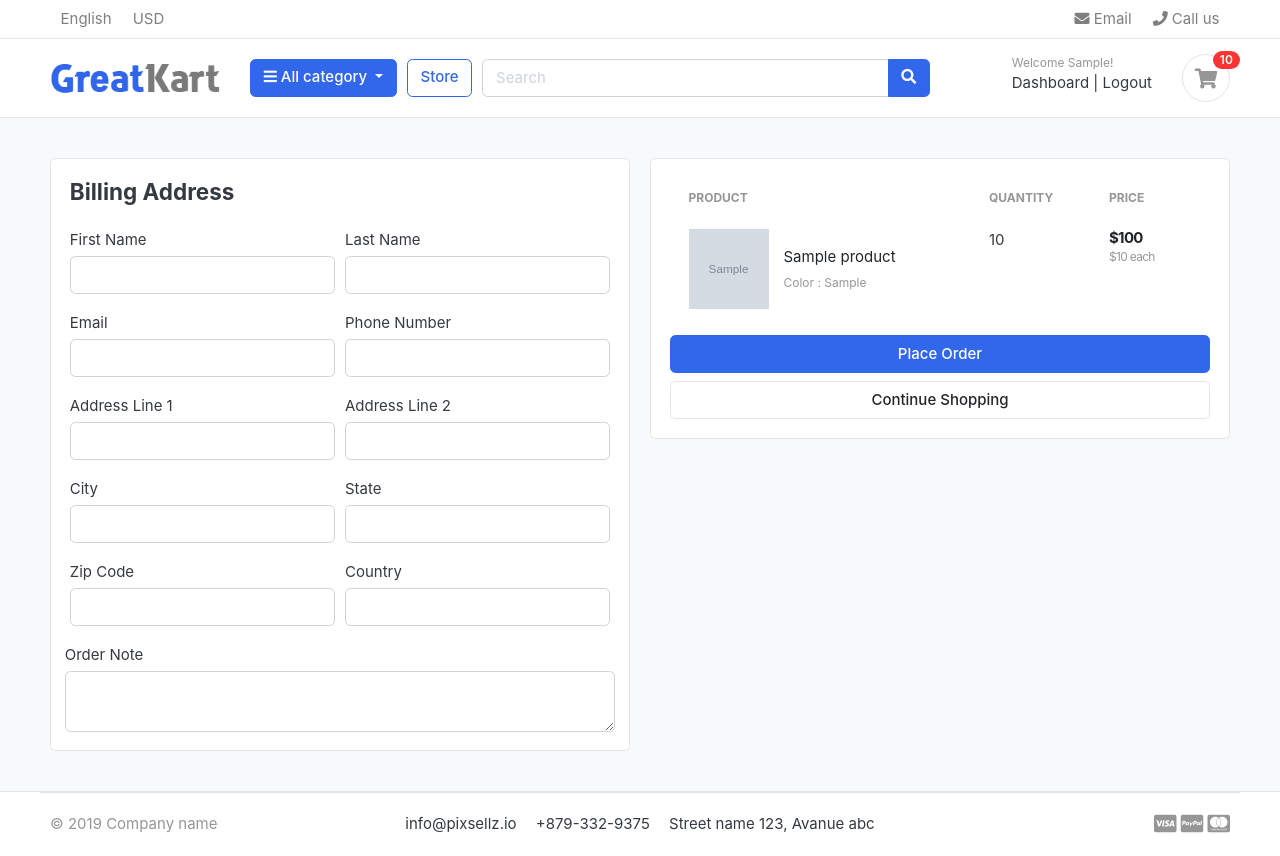
After one commit to sthang97/undgs-django, a Django app: page /cart/checkout/ in a window 1280 px wide. The commit adds this page. Run offline with Django 3.2, Linux system fonts and the light colour scheme; a user stored in the database is signed in; tables that the repository leaves empty hold one stand-in row (values such as "Sample post"); grey boxes marked "Sample" are stand-in pictures; some libraries are stand-ins or nearby versions; some web fonts are replaced.

Commit message:
Handled cart and checkout page for the login user

```diff
--- a/carts/context_processors.py
+++ b/carts/context_processors.py
@@ -9,7 +9,10 @@ def counter(request):
     else:
         try:
             cart = Cart.objects.filter(cart_id = _cart_id(request))
-            cart_items = CartItem.objects.all().filter(cart = cart[:1])
+            if  request.user.is_authenticated:
+                cart_items = CartItem.objects.all().filter(user=request.user)
+            else:
+                cart_items = CartItem.objects.all().filter(cart = cart[:1])
             for cart_item in cart_items:
                 cart_count += cart_item.quantity
         except Cart.DoesNotExist:
--- a/carts/models.py
+++ b/carts/models.py
@@ -1,6 +1,6 @@
 from django.db import models
 from store.models import Product, Variation
-
+from accounts.models import Account
 # Create your models here.
 
 class Cart(models.Model):
@@ -12,9 +12,10 @@ class Cart(models.Model):
 
 
 class CartItem(models.Model):
+    user = models.ForeignKey(Account, on_delete=models.CASCADE, null=True)
     product = models.ForeignKey(Product, on_delete = models.CASCADE)
     variations = models.ManyToManyField(Variation, blank = True)
-    cart    = models.ForeignKey(Cart, on_delete = models.CASCADE)
+    cart    = models.ForeignKey(Cart, on_delete = models.CASCADE, null=True)
     quantity = models.IntegerField()
     is_active = models.BooleanField(default = True)
 
--- a/carts/urls.py
+++ b/carts/urls.py
@@ -6,4 +6,6 @@ urlpatterns = [
     path('add_cart/<int:product_id>/', views.add_cart, name = 'add_cart'),
     path('remove_cart/<int:product_id>/<int:cart_item_id>/', views.remove_cart, name = 'remove_cart'),
     path('remove_cart_item/<int:product_id>/<int:cart_item_id>/', views.remove_cart_item, name = 'remove_cart_item'),
+
+    path('checkout/', views.checkout, name='checkout'),
 ]
--- a/carts/views.py
+++ b/carts/views.py
@@ -3,6 +3,7 @@ from store.models import Product, Variation
 from .models import Cart, CartItem
 from django.http import HttpResponse
 from django.core.exceptions import ObjectDoesNotExist
+from django.contrib.auth.decorators import login_required
 # Create your views here.
 
 def _cart_id(request):                              #function for getting the session id for product
@@ -12,83 +13,138 @@ def _cart_id(request):                              #function for getting the se
     return cart
 
 def add_cart(request, product_id):
+    current_user = request.user
     product = Product.objects.get(id =product_id)       #getting the product_id
-    product_variation = []
-    if request.method == 'POST':
-        for item in request.POST:
-            key = item
-            value = request.POST[key]
+    #If the user is authenticated
+    if current_user.is_authenticated:
+        product_variation = []
+        if request.method == 'POST':
+            for item in request.POST:
+                key = item
+                value = request.POST[key]
 
-            try:
-                variation = Variation.objects.get(product = product, variation_category__iexact=key, variation_value__iexact=value)
-                product_variation.append(variation)             #storing a value in the cart_item
-                # print(variation)
-            except:
-                pass
-            # print(key, value)
+                try:
+                    variation = Variation.objects.get(product = product, variation_category__iexact=key, variation_value__iexact=value)
+                    product_variation.append(variation)             #storing a value in the cart_item
+                except:
+                    pass
 
-        # color = request.POST['color']
-        # size = request.POST['size']
-            # print(color, size)
-        # return HttpResponse(color)                 #this function is to test to see if we get request response properly
-        # exit()
+        is_cart_item_exists = CartItem.objects.filter(product=product, user=current_user).exists()
+        if is_cart_item_exists:
+            cart_item = CartItem.objects.filter(product = product, user=current_user)
+            ex_var_list = []
+            id = []
+            for item in cart_item:
+                existing_variation = item.variations.all()
+                ex_var_list.append(list(existing_variation))
+                id.append(item.id)
 
-    # product = Product.objects.get(id =product_id)       #getting the product_id
-    try:
-        cart = Cart.objects.get(cart_id = _cart_id(request))        #getting the cart using the cart_id present in the session
-    except Cart.DoesNotExist:
-        cart = Cart.objects.create(
-            cart_id = _cart_id(request)
-        )
-    cart.save()
+            if product_variation in ex_var_list:
+                #increase the cart item quantity
+                index = ex_var_list.index(product_variation)
+                item_id = id[index]
+                item = CartItem.objects.get(product=product, id=item_id)
+                item.quantity += 1
+                item.save()
 
-    is_cart_item_exists = CartItem.objects.filter(product=product, cart=cart).exists()
-    if is_cart_item_exists:
-        cart_item = CartItem.objects.filter(product = product, cart = cart)
-        #existing variations -> database
-        #current variation -> product_variation
-        #item_id -> database
-        ex_var_list = []
-        id = []
-        for item in cart_item:
-            existing_variation = item.variations.all()
-            ex_var_list.append(list(existing_variation))
-            id.append(item.id)
+            else:
+                item = CartItem.objects.create(product=product, quantity=1, user=current_user)
+                if len(product_variation) > 0:
+                    item.variations.clear()
+                    item.variations.add(*product_variation)
+                item.save()
+        else:
+            cart_item = CartItem.objects.create(
+                product = product,
+                quantity = 1,
+                user = current_user,
+            )
+            if len(product_variation) > 0:
+                cart_item.variations.clear()
+                cart_item.variations.add(*product_variation)
+            cart_item.save()
+        return redirect('cart')
+    #If the user is not authenticated
+    else:
+        product_variation = []
+        if request.method == 'POST':
+            for item in request.POST:
+                key = item
+                value = request.POST[key]
 
-        print(ex_var_list)
+                try:
+                    variation = Variation.objects.get(product = product, variation_category__iexact=key, variation_value__iexact=value)
+                    product_variation.append(variation)             #storing a value in the cart_item
+                    # print(variation)
+                except:
+                    pass
+                # print(key, value)
+
+            # color = request.POST['color']
+            # size = request.POST['size']
+                # print(color, size)
+            # return HttpResponse(color)                 #this function is to test to see if we get request response properly
+            # exit()
+
+        # product = Product.objects.get(id =product_id)       #getting the product_id
+        try:
+            cart = Cart.objects.get(cart_id = _cart_id(request))        #getting the cart using the cart_id present in the session
+        except Cart.DoesNotExist:
+            cart = Cart.objects.create(
+                cart_id = _cart_id(request)
+            )
+        cart.save()
+
+        is_cart_item_exists = CartItem.objects.filter(product=product, cart=cart).exists()
+        if is_cart_item_exists:
+            cart_item = CartItem.objects.filter(product = product, cart = cart)
+            #existing variations -> database
+            #current variation -> product_variation
+            #item_id -> database
+            ex_var_list = []
+            id = []
+            for item in cart_item:
+                existing_variation = item.variations.all()
+                ex_var_list.append(list(existing_variation))
+                id.append(item.id)
+
+            print(ex_var_list)
 
 
-        if product_variation in ex_var_list:
-            #increase the cart item quantity
-            index = ex_var_list.index(product_variation)
-            item_id = id[index]
-            item = CartItem.objects.get(product=product, id=item_id)
-            item.quantity += 1
-            item.save()
+            if product_variation in ex_var_list:
+                #increase the cart item quantity
+                index = ex_var_list.index(product_variation)
+                item_id = id[index]
+                item = CartItem.objects.get(product=product, id=item_id)
+                item.quantity += 1
+                item.save()
 
+            else:
+                item = CartItem.objects.create(product=product, quantity=1, cart=cart)
+                if len(product_variation) > 0:
+                    item.variations.clear()
+                    item.variations.add(*product_variation)
+                item.save()
         else:
-            item = CartItem.objects.create(product=product, quantity=1, cart=cart)
+            cart_item = CartItem.objects.create(
+                product = product,
+                quantity = 1,
+                cart = cart,
+            )
             if len(product_variation) > 0:
-                item.variations.clear()
-                item.variations.add(*product_variation)
-            item.save()
-    else:
-        cart_item = CartItem.objects.create(
-            product = product,
-            quantity = 1,
-            cart = cart,
-        )
-        if len(product_variation) > 0:
-            cart_item.variations.clear()
-            cart_item.variations.add(*product_variation)
-        cart_item.save()
-    return redirect('cart')
+                cart_item.variations.clear()
+                cart_item.variations.add(*product_variation)
+            cart_item.save()
+        return redirect('cart')
 
 def remove_cart(request, product_id, cart_item_id):                   #function for decrementing the quantity of the cart_item
-    cart = Cart.objects.get(cart_id = _cart_id(request))
     product = get_object_or_404(Product, id = product_id)
     try:
-        cart_item = CartItem.objects.get(product = product, cart = cart, id = cart_item_id)
+        if request.user.is_authenticated:
+            cart_item = CartItem.objects.get(product = product, user = request.user, id = cart_item_id)
+        else:
+            cart = Cart.objects.get(cart_id = _cart_id(request))
+            cart_item = CartItem.objects.get(product = product, cart = cart, id = cart_item_id)
         if cart_item.quantity > 1:
             cart_item.quantity -= 1                             #decrementing the quantity of the items
             cart_item.save()
@@ -100,9 +156,13 @@ def remove_cart(request, product_id, cart_item_id):                   #function
 
 
 def remove_cart_item(request, product_id, cart_item_id):                  #function for deleting the whole cart_item
-    cart = Cart.objects.get(cart_id = _cart_id(request))
+
     product = get_object_or_404(Product, id = product_id)
-    cart_item = CartItem.objects.get(product = product, cart = cart, id = cart_item_id)
+    if request.user.is_authenticated:
+        cart_item = CartItem.objects.get(product = product, user = request.user, id = cart_item_id)
+    else:
+        cart = Cart.objects.get(cart_id = _cart_id(request))
+        cart_item = CartItem.objects.get(product = product, cart = cart, id = cart_item_id)
     cart_item.delete()                                      #this function will delete the cart_item
     return redirect('cart')
 
@@ -110,8 +170,11 @@ def cart(request, total = 0, quantity = 0, cart_items = None):
     try:
         tax = 0
         grand_total = 0
-        cart = Cart.objects.get(cart_id = _cart_id(request))
-        cart_items = CartItem.objects.filter(cart = cart, is_active = True)
+        if request.user.is_authenticated:
+            cart_items = CartItem.objects.filter(user = request.user, is_active = True)
+        else:
+            cart = Cart.objects.get(cart_id = _cart_id(request))
+            cart_items = CartItem.objects.filter(cart = cart, is_active = True)
         for cart_item in cart_items:                            #looking through the cart_items
             total += (cart_item.product.price * cart_item.quantity)     #total of each cart_items.quantity times price
             quantity += cart_item.quantity                          #adding the quantity in the cart_items
@@ -128,3 +191,30 @@ def cart(request, total = 0, quantity = 0, cart_items = None):
         'grand_total': grand_total,
     }
     return render(request, 'store/cart.html', context)
+
+@login_required(login_url='login')
+def checkout(request, total = 0, quantity = 0, cart_items = None):
+    try:
+        tax = 0
+        grand_total = 0
+        if request.user.is_authenticated:
+            cart_items = CartItem.objects.filter(user = request.user, is_active = True)
+        else:
+            cart = Cart.objects.get(cart_id = _cart_id(request))
+            cart_items = CartItem.objects.filter(cart = cart, is_active = True)
+        for cart_item in cart_items:                            #looking through the cart_items
+            total += (cart_item.product.price * cart_item.quantity)     #total of each cart_items.quantity times price
+            quantity += cart_item.quantity                          #adding the quantity in the cart_items
+        tax = (2 * total) / 100
+        grand_total = total + tax
+    except ObjectDoesNotExist:
+        pass # just ignore if object is not taking any
+
+    context = {                             #sending all the context to html templates here
+        'total': total,
+        'quantity': quantity,
+        'cart_items': cart_items,
+        'tax'       : tax,
+        'grand_total': grand_total,
+    }
+    return render(request, 'store/checkout.html', context)
--- a/templates/store/cart.html
+++ b/templates/store/cart.html
@@ -101,7 +101,7 @@
 			<p class="text-center mb-3">
 				<img src="{% static './images/misc/payments.png' %}" height="26">
 			</p>
-			<a href="./place-order.html" class="btn btn-primary btn-block"> Checkout </a>
+			<a href="{% url 'checkout' %}" class="btn btn-primary btn-block"> Checkout </a>
 			<a href="{% url 'store' %}" class="btn btn-light btn-block">Continue Shopping</a>
 		</div> <!-- card-body.// -->
 		</div> <!-- card.// -->
--- /dev/null
+++ b/templates/store/checkout.html
@@ -0,0 +1,136 @@
+{% extends 'base.html' %}
+{% load static %}
+
+{% block content %}
+<section class="section-content padding-y bg">
+<div class="container">
+
+<!-- ============================ COMPONENT 1 ================================= -->
+
+<div class="row">
+	<aside class="col-lg-6">
+<div class="card">
+  <div class="card-body">
+    <h4 class="card-title mb-4">Billing Address</h4>
+    <form action="" method="POST">
+      {% csrf_token %}
+      <div class="form-row">
+        <div class="col form-group">
+          <label for="">First Name</label>
+          <input type="text" name="first_name" class="form-control" required>
+        </div>
+        <div class="col form-group">
+          <label for="">Last Name</label>
+          <input type="text" name="last_name" class="form-control" required>
+        </div>
+      </div>
+      <div class="form-row">
+        <div class="col form-group">
+          <label for="">Email</label>
+          <input type="email" name="email" class="form-control" required>
+        </div>
+        <div class="col form-group">
+          <label for="">Phone Number</label>
+          <input type="text" name="phone" class="form-control" required>
+        </div>
+      </div>
+      <div class="form-row">
+        <div class="col form-group">
+          <label for="">Address Line 1</label>
+          <input type="text" name="address_line_1" class="form-control" required>
+        </div>
+        <div class="col form-group">
+          <label for="">Address Line 2</label>
+          <input type="text" name="address_line_2" class="form-control">
+        </div>
+      </div>
+      <div class="form-row">
+        <div class="col form-group">
+          <label for="">City</label>
+          <input type="text" name="city" class="form-control" required>
+        </div>
+        <div class="col form-group">
+          <label for="">State</label>
+          <input type="text" name="state" class="form-control" required>
+        </div>
+      </div>
+      <div class="form-row">
+        <div class="col form-group">
+          <label for="">Zip Code</label>
+          <input type="text" name="zip_code" class="form-control" required>
+        </div>
+        <div class="col form-group">
+          <label for="">Country</label>
+          <input type="text" name="country" class="form-control" required>
+        </div>
+        </div>
+        <div class="form-row">
+          <label for="">Order Note</label>
+          <textarea name="order_note" rows="2" class="form-control"></textarea>
+        </div>
+
+  </div>
+</div> <!-- card.// -->
+
+	</aside> <!-- col.// -->
+	<aside class="col-lg-6">
+
+		<div class="card">
+		<div class="card-body">
+      <table class="table table-borderless table-shopping-cart">
+      <thead class="text-muted">
+      <tr class="small text-uppercase">
+        <th scope="col">Product</th>
+        <th scope="col" width="120">Quantity</th>
+        <th scope="col" width="120">Price</th>
+      </tr>
+      </thead>
+      <tbody>
+
+      {% for cart_item in cart_items %}
+      <tr>
+      	<td>
+      		<figure class="itemside align-items-center">
+      			<div class="aside"><img src="{{ cart_item.product.images.url }}" class="img-sm"></div>
+      			<figcaption class="info">
+      				<a href="{{ cart_item.product.get_url }}" class="title text-dark">{{ cart_item.product.product_name }}</a>
+      				<p class="text-muted small">
+      					{% if cart_item.variations.all %}
+      						{% for item in cart_item.variations.all %}
+      							{{ item.variation_category | capfirst }} : {{ item.variation_value | capfirst }} <br>
+      						{% endfor %}
+      					{% endif %}
+      				</p>
+      			</figcaption>
+      		</figure>
+      	</td>
+      	<td>
+      		<!-- col.// -->
+      			   <label for="">{{cart_item.quantity}}</label>
+      	</td>
+      	<td>
+      		<div class="price-wrap">
+      			<var class="price">${{ cart_item.sub_total }}</var>
+      			<small class="text-muted"> ${{ cart_item.product.price }} each </small>
+      		</div> <!-- price-wrap .// -->
+      	</td>
+      </tr>
+      {% endfor %}
+      </tbody>
+      </table>
+      <button type="submit" name="submit" class="btn btn-primary btn-block">Place Order</button>
+			<a href="{% url 'store' %}" class="btn btn-light btn-block">Continue Shopping</a>
+      </form>
+		</div> <!-- card-body.// -->
+		</div> <!-- card.// -->
+
+</aside> <!-- col.// -->
+
+
+</div> <!-- row.// -->
+<!-- ============================ COMPONENT 1 END .// ================================= -->
+
+</div> <!-- container .//  -->
+</section>
+<!-- ========================= SECTION CONTENT END// ========================= -->
+{% endblock %}
```
Also changed, not shown: accounts/views.py (+56 -1 lines), carts/migrations/0003_auto_20220805_1621.py (added).
